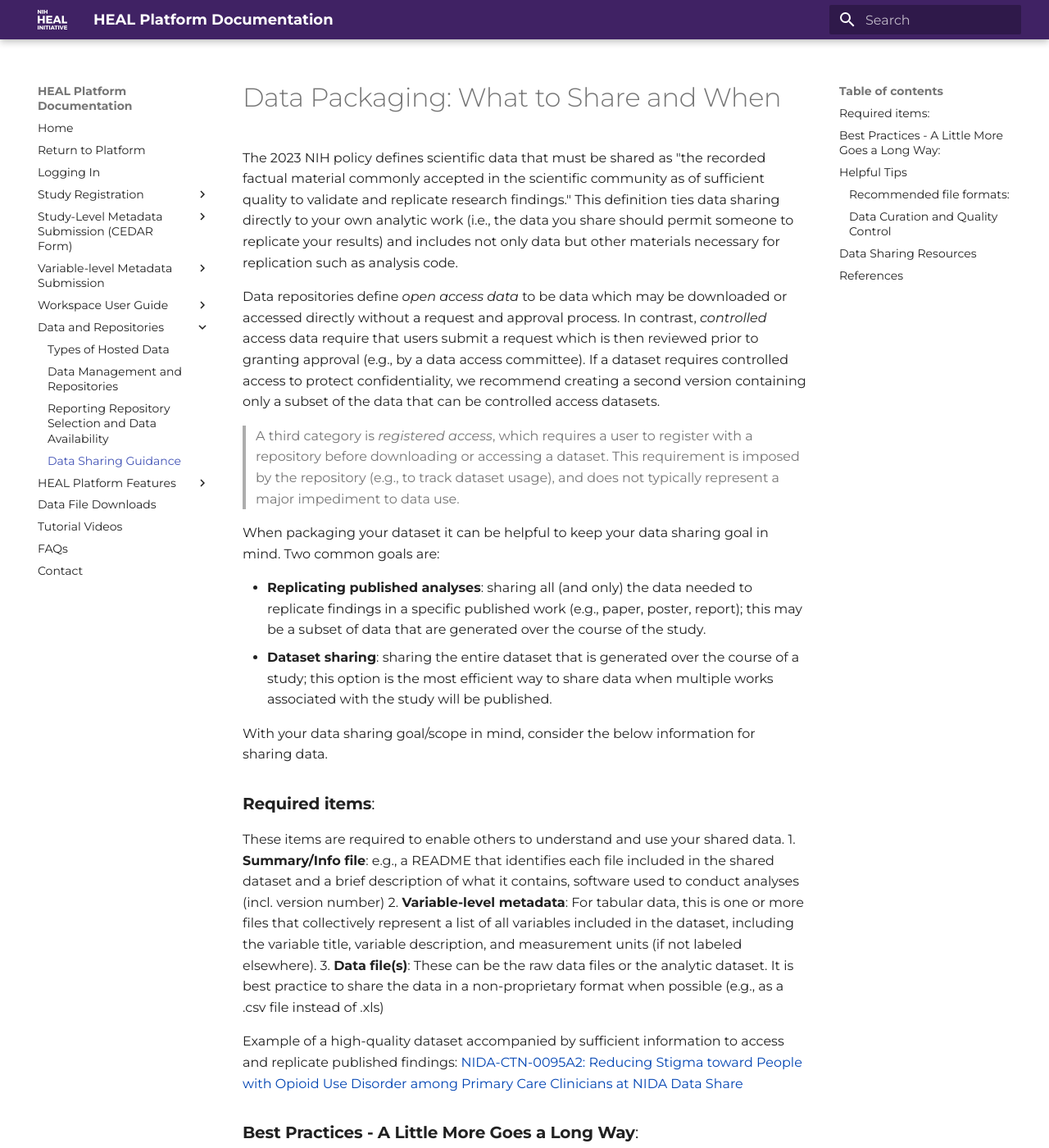
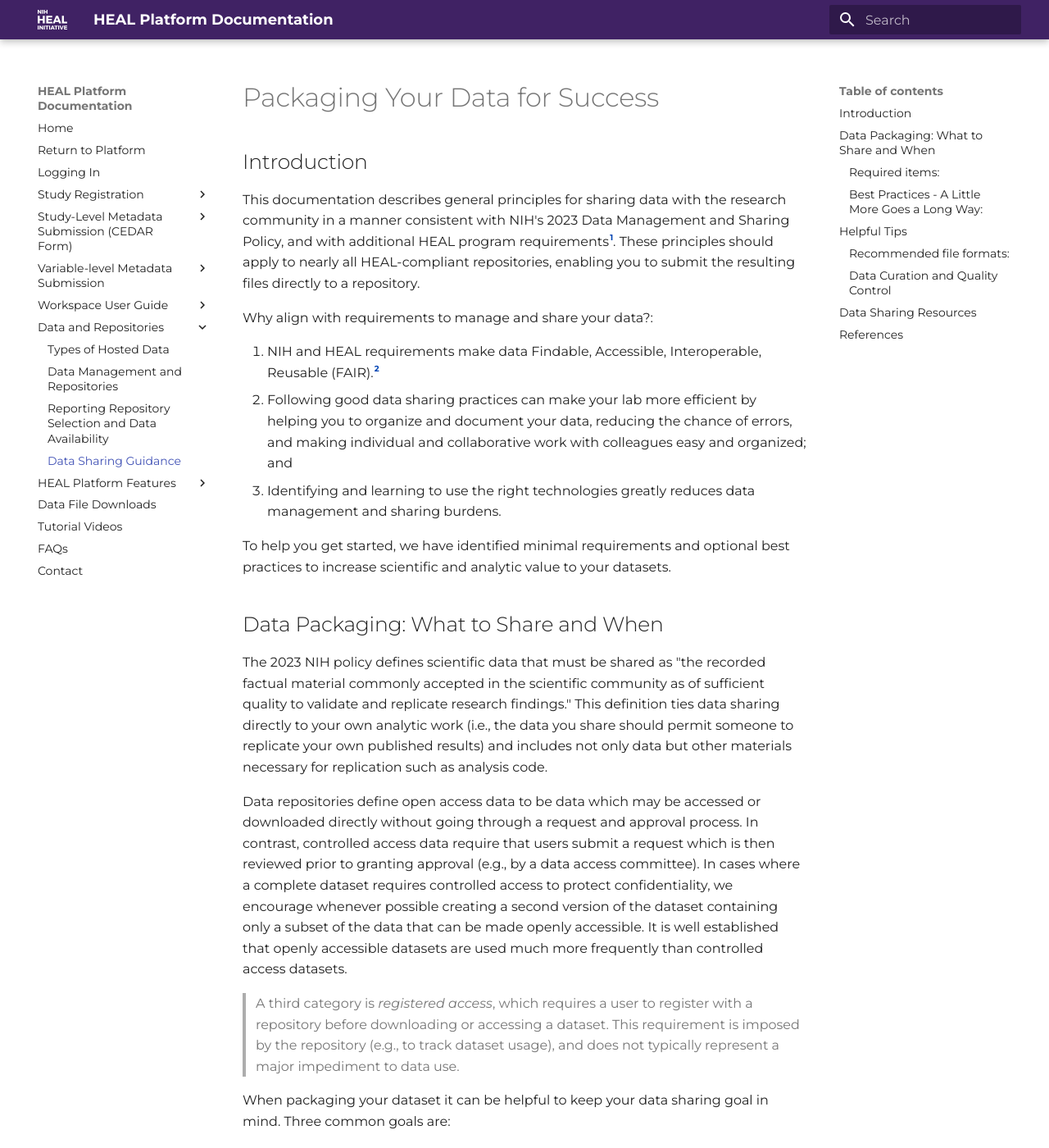
Before and after one commit to HEAL/platform-documentation, an MkDocs documentation site: the page built from docs/data_sharing_guidance.md, in a window 1280 px wide and 1400 px high. Shown: the whole window at 82% size. Built offline with MkDocs 1.6.1 and Material for MkDocs 9.7.7, drawn with Linux system fonts in a browser that asks for light colours; some of the changed text lies outside the part shown.

Commit message:
incorporate feedback

```diff
--- a/docs/data_sharing_guidance.md
+++ b/docs/data_sharing_guidance.md
@@ -1,30 +1,46 @@
-# Data Packaging: What to Share and When
+# Packaging Your Data for Success
 
-The 2023 NIH policy defines scientific data that must be shared as "the recorded factual material commonly accepted in the scientific community as of sufficient quality to validate and replicate research findings." This definition ties data sharing directly to your own analytic work (i.e., the data you share should permit someone to replicate your results) and includes not only data but other materials necessary for replication such as analysis code.
+## Introduction
 
-Data repositories define _open access data_ to be data which may be downloaded or accessed directly without a request and approval process. In contrast, _controlled_ access data require that users submit a request which is then reviewed prior to granting approval (e.g., by a data access committee). If a dataset requires controlled access to protect confidentiality, we recommend creating a second version containing only a subset of the data that can be controlled access datasets.
+This documentation describes general principles for sharing data with the research community in a manner consistent with NIH's 2023 Data Management and Sharing Policy, and with additional HEAL program requirements[^1]. These principles should apply to nearly all HEAL-compliant repositories, enabling you to submit the resulting files directly to a repository.
+
+Why align with requirements to manage and share your data?:
+
+1. NIH and HEAL requirements make data Findable, Accessible, Interoperable, Reusable (FAIR).[^2]
+2. Following good data sharing practices can make your lab more efficient by helping you to organize and document your data, reducing the chance of errors, and making individual and collaborative work with colleagues easy and organized; and
+3. Identifying and learning to use the right technologies greatly reduces data management and sharing burdens.
+
+To help you get started, we have identified minimal requirements and optional best practices to increase scientific and analytic value to your datasets.
+
+## Data Packaging: What to Share and When
+
+The 2023 NIH policy defines scientific data that must be shared as "the recorded factual material commonly accepted in the scientific community as of sufficient quality to validate and replicate research findings." This definition ties data sharing directly to your own analytic work (i.e., the data you share should permit someone to replicate your own published results) and includes not only data but other materials necessary for replication such as analysis code.
+
+Data repositories define open access data to be data which may be accessed or downloaded directly without going through a request and approval process. In contrast, controlled access data require that users submit a request which is then reviewed prior to granting approval (e.g., by a data access committee). In cases where a complete dataset requires controlled access to protect confidentiality, we encourage whenever possible creating a second version of the dataset containing only a subset of the data that can be made openly accessible. It is well established that openly accessible datasets are used much more frequently than controlled access datasets.
 
 > A third category is _registered access_, which requires a user to register with a repository before downloading or accessing a dataset. This requirement is imposed by the repository (e.g., to track dataset usage), and does not typically represent a major impediment to data use.
 
-When packaging your dataset it can be helpful to keep your data sharing goal in mind. Two common goals are:
+When packaging your dataset it can be helpful to keep your data sharing goal in mind. Three common goals are:
 
-- **Replicating published analyses**: sharing all (and only) the data needed to replicate findings in a specific published work (e.g., paper, poster, report); this may be a subset of data that are generated over the course of the study.
-- **Dataset sharing**: sharing the entire dataset that is generated over the course of a study; this option is the most efficient way to share data when multiple works associated with the study will be published.
+1. **Replicating published analyses**: Sharing just those data needed to replicate findings in a specific published work (e.g., paper, poster, report), which often includes only a subset of the data generated over the course of a study but also requires sharing derived variables or the code for generating them.
+2. **Dataset sharing**: Sharing an entire dataset generated over the course of a study to permit secondary users to plan and perform their own, independent analyses. Unlike the case above, this requires less attention to derived variables but greater attention to the steps required to protect confidentiality while at the same time retaining as much scientific and analytic value as possible.
+3. **Participating in a collaborative project**: Submitting data from one site or study intended primarily to be analyzed and/or archived together with similar data from other sites or studies (e.g., as part of a planned meta- or mega-analysis or for archiving with a domain-specific repository). This typically requires preparing a dataset that meets very specific requirements, and may require harmonization.
 
-With your data sharing goal/scope in mind, consider the below information for sharing data.
+While each of these goals has somewhat different needs and requirements, there are several general principles that apply across all of them. These are described below, organized into a set of minimal requirements followed by a list of additional best practices. We also provide several tips that you may find helpful when preparing and packaging your data for sharing.
 
 ### **Required items**:
 
-These items are required to enable others to understand and use your shared data.
-1. **Summary/Info file**: e.g., a README that identifies each file included in the shared dataset and a brief description of what it contains, software used to conduct analyses (incl. version number)
-2. **Variable-level metadata**: For tabular data, this is one or more files that collectively represent a list of all variables included in the dataset, including the variable title, variable description, and measurement units (if not labeled elsewhere).
-3. **Data file(s)**: These can be the raw data files or the analytic dataset. It is best practice to share the data in a non-proprietary format when possible (e.g., as a .csv file instead of .xls)
+These items are required to enable others to use your shared data.
+1. **Study-level metadata**: A human-readable file (e.g., a README file) identifying the study or project that generated the dataset and describing the terms (including any restrictions) governing use of the data.
+2. **File-level metadata**: A file manifest identifying each data file included together with a brief description of what it contains and any other information needed to use and interpret the data (e.g., what measurement techniques and protocol(s), including software names and versions, were used to generate the files).
+3. **Variable-level metadata**: For tabular data (e.g., one row for each observation with each column representing a different variable), one or more files describing each all variable included in the dataset including the variable name,title and/or description, and measurement units or possible values (e.g., possible responses for a patient reported outcome).
+3. **Data file(s)**: The file(s) containing the shared data; these may contain raw, preprocessed data, post-processed or curated data, or files prepared for analysis
 
 Example of a high-quality dataset accompanied by sufficient information to access and replicate published findings: [NIDA-CTN-0095A2: Reducing Stigma toward People with Opioid Use Disorder among Primary Care Clinicians at NIDA Data Share](https://datashare.nida.nih.gov/study/nida-ctn-0095a2)
 
 ### **Best Practices - A Little More Goes a Long Way**:
 
-_The following steps can add substantial scientific and analytic value._
+_The following additional steps can add substantial scientific and analytic value to a shared dataset:_
 1. Combine data and metadata files into a _[data package](https://datapackage.org/)_—a specially organized folder containing one or more data files and corresponding JSON- or YAML-formatted metadata files. Data packages make it easy to validate data, to transform data, to read data into analytic software packages, and to share data.
 2. Include protocol(s) for executing the study, including procedures for collecting and managing the data (e.g., data cleaning and curation, QC, etc.).
 3. Include additional variable-level metadata, such as links to the source of specific items (e.g., Common Data Element (CDE) repository, NIH's PhenX Toolkit, or a specific measurement instrument).
```
